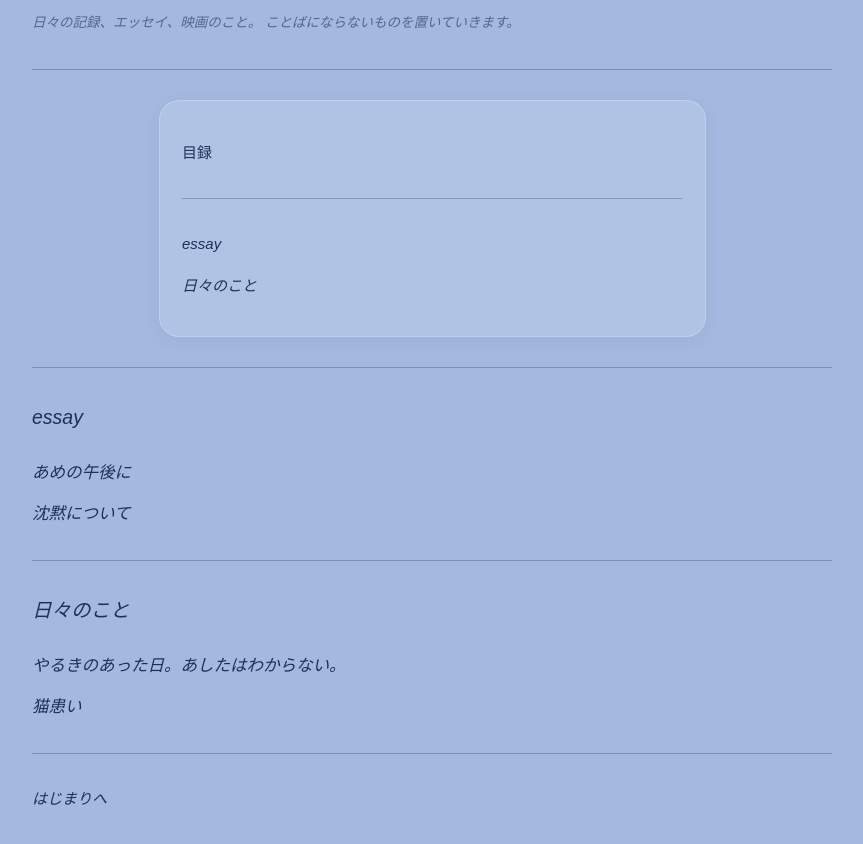
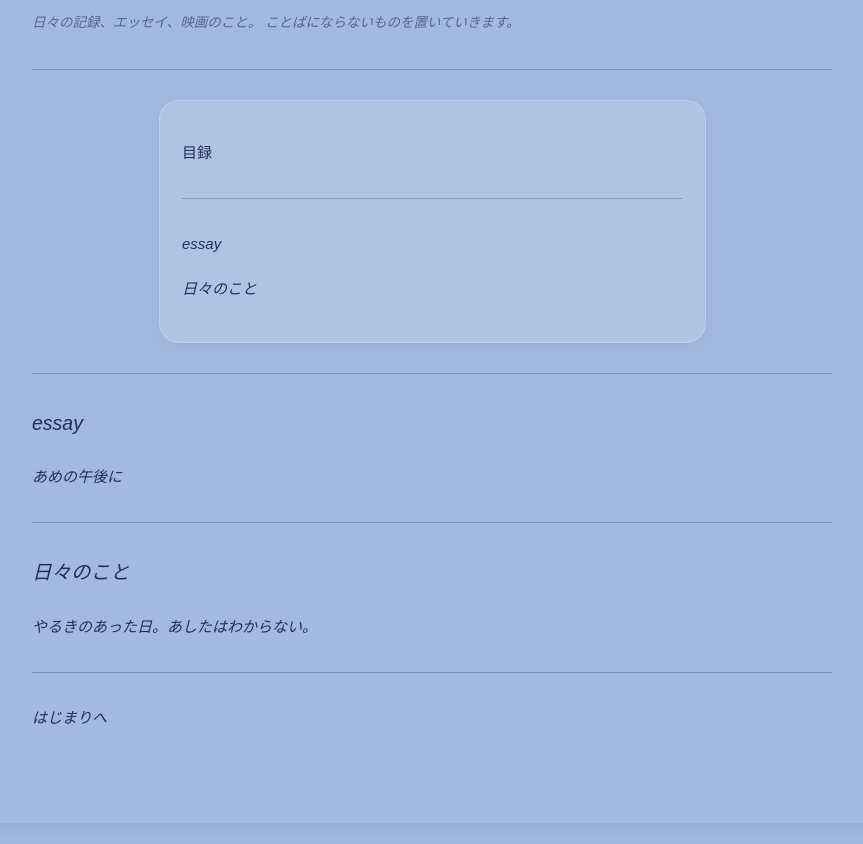
Before and after one commit to to-ri-rain/to-ri-rain, a plain HTML site: page room.html in a window 1280 px wide. Shown: the part 222-1066 px from the top of the page, without its empty margins (208-1071 px from the left). Drawn offline with Linux system fonts and the light colour scheme.

Commit message:
Update room.html

```diff
--- a/room.html
+++ b/room.html
@@ -19,8 +19,8 @@
 
     <hr>
 
-    <li><a href="#essay">essay</a></li>
-    <li><a href="#diary">日々のこと</a></li>
+    <p><a href="#essay">essay</a></p>
+    <p><a href="#diary">日々のこと</a></p>
   </ul>
       </nav>
 
@@ -30,16 +30,14 @@
    <h2 id="essay">essay</h2>
 
       <ul>
-        <li><a href="#">あめの午後に</a></li>
-        <li><a href="#">沈黙について</a></li>
+        <p><a href="#">あめの午後に</a></p>
       </ul>
     </section>
 <hr>
     <section>
       <h2 id="diary">日々のこと</h2>
       <ul>
-        <li><a href="room/20250911.html">やるきのあった日。あしたはわからない。</a></li>
-        <li><a href="#">猫患い</a></li>
+        <p><a href="room/20250911.html">やるきのあった日。あしたはわからない。</a></p>
       </ul>
     </section>
   </main>
```
